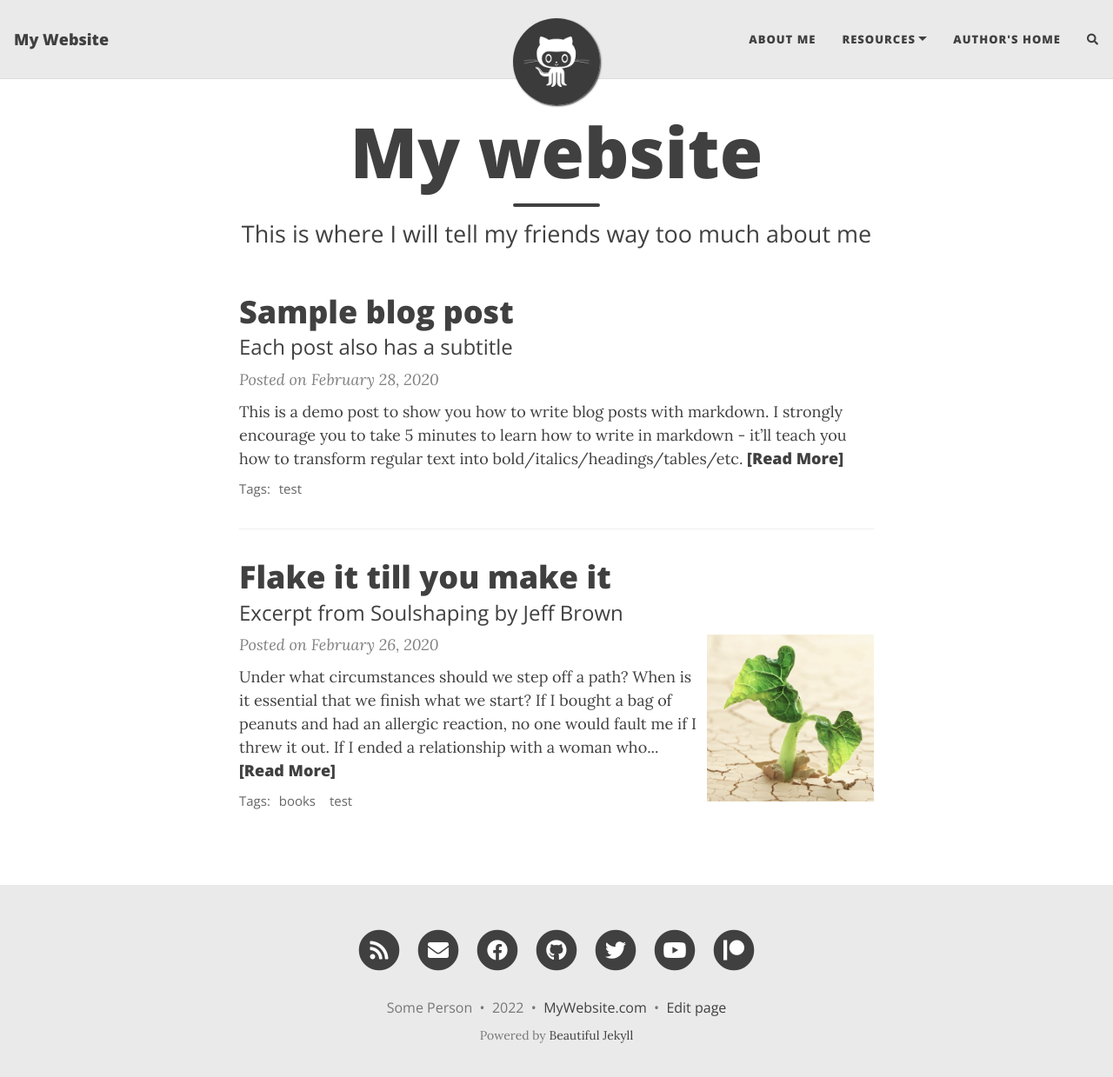
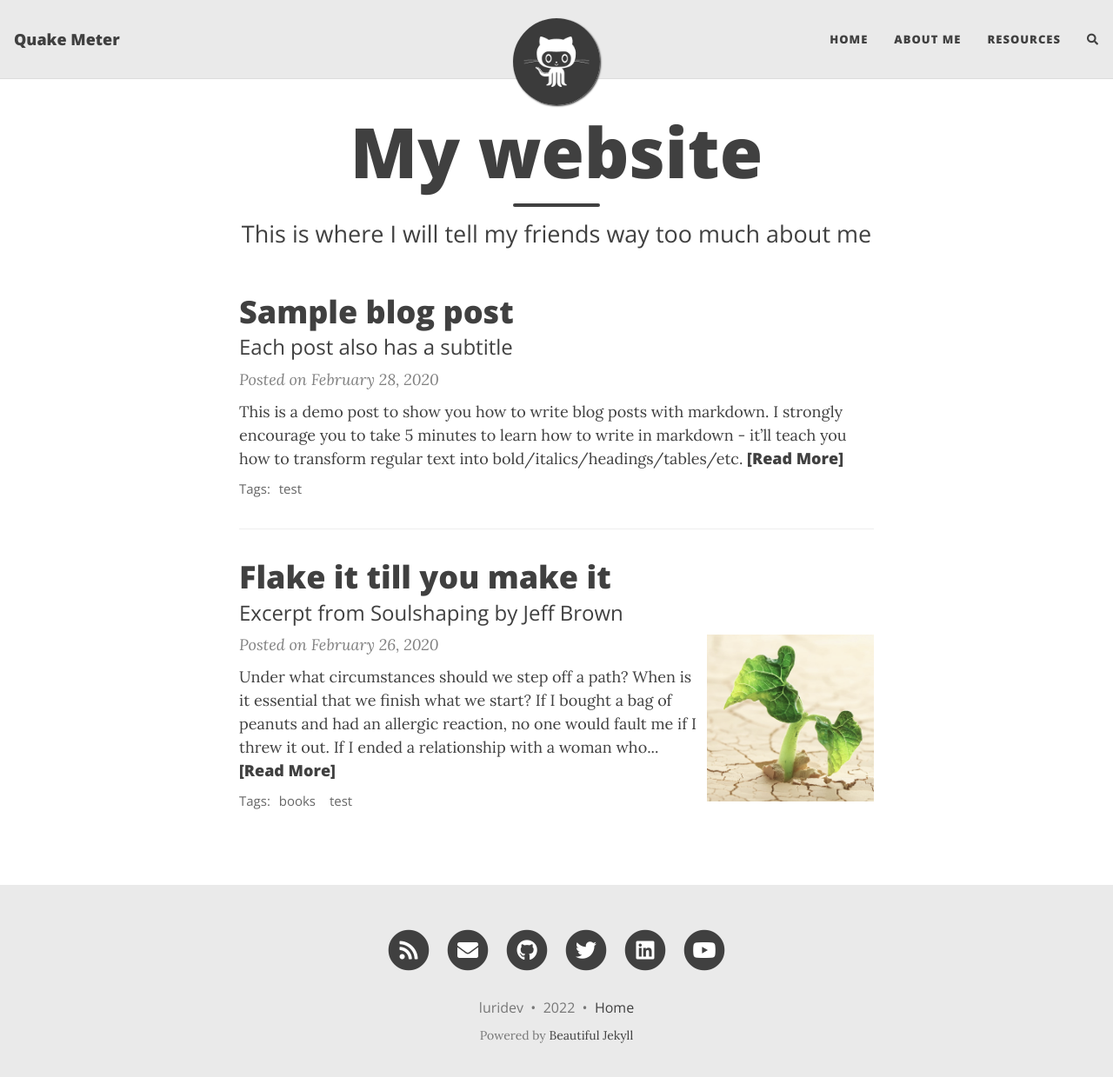
Before and after one commit to laurazp/quake_meter, a Jekyll site: the page built from index.html, in a window 1280 px wide and 1252 px high. Shown: the top 1239 px of the window at 87% size. Built offline with Jekyll 4.4.1, drawn with Linux system fonts in a browser that asks for light colours; nearby versions of some CDN libraries; the list of posts is cut into pages by our own code; comment, search, counter and statistics services are not loaded.

Commit message:
Update _config.yml

```diff
--- a/_config.yml
+++ b/_config.yml
@@ -10,21 +10,22 @@
 ############################
 
 # Name of website
-title: My Website
+title: Quake Meter
 
 # Your name to show in the footer
-author: Some Person
+author: luridev
 
 ###############################################
 # --- List of links in the navigation bar --- #
 ###############################################
 
 navbar-links:
+  Home: "https://laurazp.github.io/quake_meter"
   About Me: "aboutme"
   Resources:
-    - Beautiful Jekyll: "https://beautifuljekyll.com"
-    - Learn markdown: "https://www.markdowntutorial.com/"
-  Author's home: "https://deanattali.com"
+    # - Beautiful Jekyll: "https://beautifuljekyll.com"
+    # - Learn markdown: "https://www.markdowntutorial.com/"
+  # Author's home: "https://deanattali.com"
 
 ################
 # --- Logo --- #
@@ -49,16 +50,16 @@ round-avatar: true
 # Select the social network links that you want to show in the footer.
 # Uncomment the links you want to show and add your information to each one.
 social-network-links:
-  email: "someone@example.com"
+  email: "luridevlabs@gmail.com"
   rss: true  # remove this line if you don't want to show an RSS link at the bottom
-  facebook: deanattali
-  github: daattali
-  twitter: daattali
-  patreon: DeanAttali
+#  facebook: deanattali
+  github: laurazp
+  twitter: laurikazp
+#  patreon: DeanAttali
   youtube: c/daattali
 #  medium: yourname
 #  reddit: yourname
-#  linkedin: daattali
+  linkedin: laura-zafra-0966a65
 #  xing: yourname
 #  stackoverflow: "3943160/daattali"
 #  snapchat: deanat78
@@ -79,7 +80,7 @@ social-network-links:
 
 # If you want your website to generate an RSS feed, provide a description
 # The URL for the feed will be https://<your_website>/feed.xml
-rss-description: This website is a virtual proof that I'm awesome
+rss-description: This website is a virtual proof that I am awesome
 
 ###########################
 # --- General options --- #
@@ -94,7 +95,7 @@ share-links-active:
 
 # How to display the link to your website in the footer
 # Remove this if you don't want a link in the footer
-url-pretty: "MyWebsite.com"
+url-pretty: "Home"
 
 # Excerpt word length - Truncate the excerpt of each post on the feed page to the specified number of words
 excerpt_length: 50
@@ -109,7 +110,7 @@ feed_show_tags: true
 post_search: true
 
 # Add a button in the footer to edit the current page. Only works if your website is hosted on GitHub
-edit_page_button: true
+edit_page_button: false
 
 # Allow sub-menu items (second-level navigation menu items) to be longer than the top-level menu
 # If this setting is off, then long sub-menu words might get cut off
@@ -117,7 +118,7 @@ edit_page_button: true
 navbar-var-length: false
 
 # The keywords to associate with your website, for SEO purposes
-#keywords: "my,list,of,keywords"
+keywords: "earthquake, app, ios, tsunami, location, data, map"
 
 ######################################
 # --- Colours / background image --- #
```
